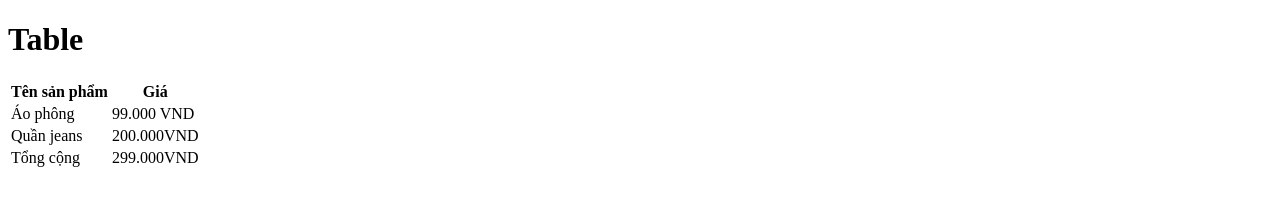
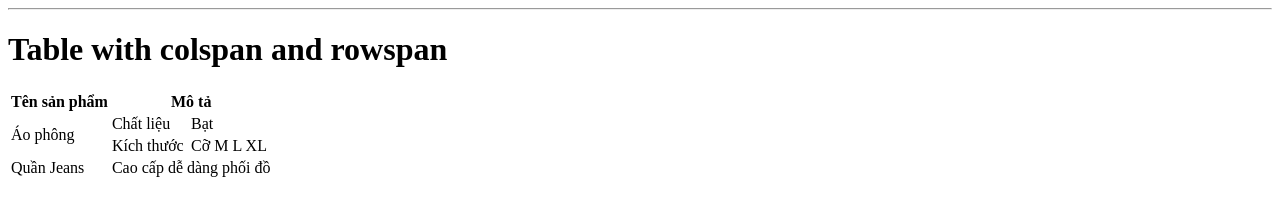
Before and after one commit to vanduy2510/duan3, a plain HTML site: page index.html in a window 1280 px wide. Drawn offline with Linux system fonts and the light colour scheme.

Commit message:
third commit

```diff
--- a/index.html
+++ b/index.html
@@ -6,31 +6,26 @@
     <title>Project3</title>
   </head>
   <body>
-    <h1>Table</h1>
-
+    <hr />
+    <h1>Table with colspan and rowspan</h1>
     <table>
-      <thead>
       <tr>
         <th>Tên sản phẩm</th>
-          <th>Giá</th>
-        </tr>
-      </thead>
-      <tbody>
-        <tr>
-          <td>Áo phông</td>
-          <td>99.000 VND</td>
+        <th colspan="2">Mô tả</th>
       </tr>
       <tr>
-          <td>Quần jeans</td>
-          <td>200.000VND</td>
+        <td rowspan="2">Áo phông</td>
+        <td>Chất liệu</td>
+        <td>Bạt</td>
       </tr>
-      </tbody>
-      <tfoot>
       <tr>
-          <td>Tổng cộng</td>
-          <td>299.000VND</td>
+        <td>Kích thước</td>
+        <td>Cỡ M L XL</td>
       </tr>
-      </tfoot>
+      <tr>
+        <td>Quần Jeans</td>
+        <td colspan="2">Cao cấp dễ dàng phối đồ</td>
+      </tr>
     </table>
   </body>
 </html>
```
Lines whose indentation alone changed are shown as unchanged.
